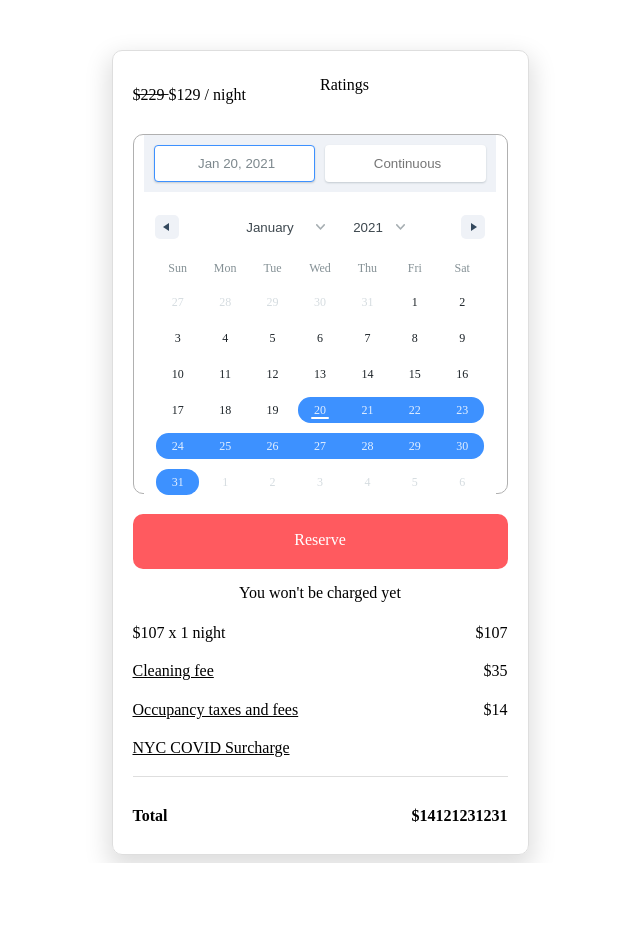
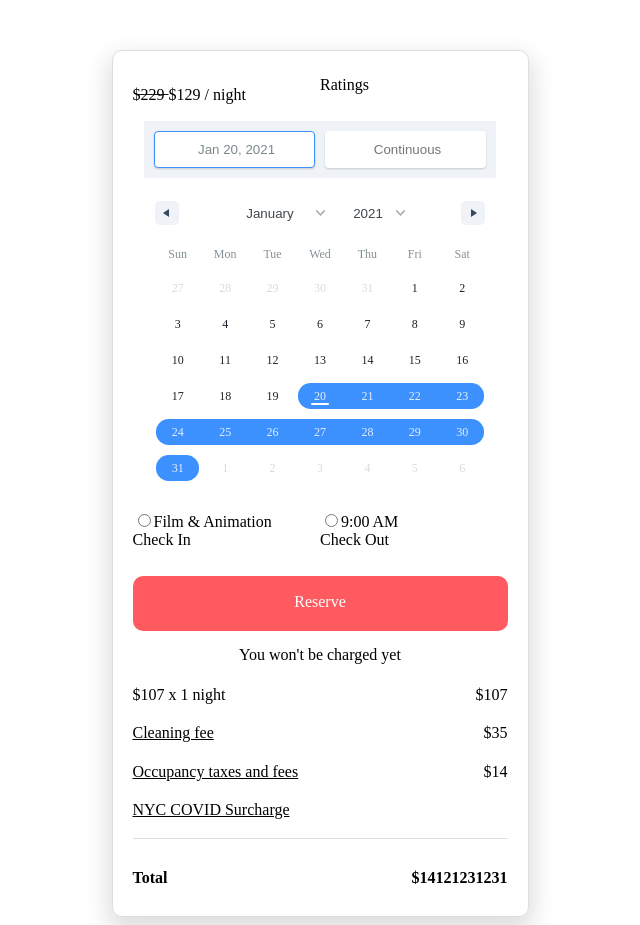
Before and after one commit to GrayMatterLab/coworking-schedule-module, a React app: page / in a window 1280 px wide. Shown: the whole page, without its empty margins (320-960 px from the left). Before the commit the page ends 863 px from the top, so only its background shows below. Built offline with nearby package versions, Linux system fonts and the light colour scheme; the HTML template or start-up script is replaced by a standard one.

Commit message:
Added calendar padding and grid sizing to account for calendar

```diff
--- a/client/src/styled-components.js
+++ b/client/src/styled-components.js
@@ -3,7 +3,7 @@ import styled from 'styled-components';
 export const Grid = styled.section`
   grid-template-columns: 20px 187.5px 187.5px 20px;
   width: 415px;
-  grid-template-rows: 25px 58px 300px 60px 20px 55px 55px 230px;
+  grid-template-rows: 25px 40px 300px 60px 100px 55px 55px 230px;
   border: 1px solid #dedede;
   box-shadow: 0px 10px 25px 4px #dedede;
   border-radius: 10px;
@@ -35,8 +35,6 @@ export const CheckInContainer = styled.section`
   grid-column-end: 4;
   grid-row-start: 3;
   grid-row-end: 5;
-  border: 1px solid #b0b0b0;
-  border-radius: 10px;
   grid-template-columns: 1fr 1fr;
   grid-template-rows: 1fr 1fr 1fr 1fr;
   display: grid;
@@ -49,6 +47,7 @@ export const CheckInDate = styled.section`
   grid-row-start: 1;
   grid-row-end: 1;
   text-align: center;
+  padding: 5px;
 `;
 
 
```
